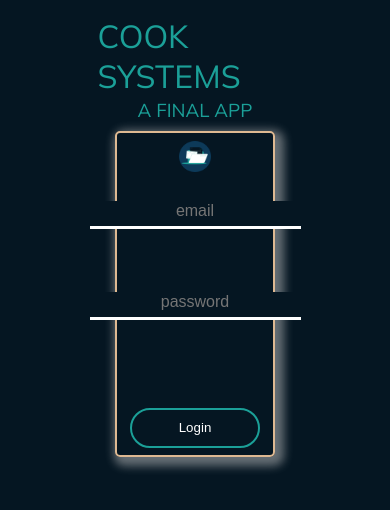
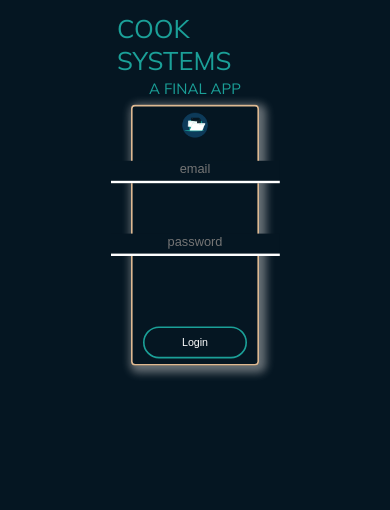
Before and after one commit to ianrose1/erp-fullstack, an Angular app in the folder frontend/: page /login in a window 390 px wide. Shown: the top 510 px of the page. Built offline with nearby package versions, Linux system fonts and the light colour scheme.

Commit message:
updates responsiveness for navbar and document

```diff
--- a/frontend/src/app/components/navbar/navbar.component.css
+++ b/frontend/src/app/components/navbar/navbar.component.css
@@ -69,7 +69,7 @@ a.active>h1.link {
     height: auto;
 }
 
-@media (max-width: 768px) {
+@media (max-width: 800px) {
     .toggle-button {
         display: block;
         /* Show toggle button */
--- a/frontend/src/styles.css
+++ b/frontend/src/styles.css
@@ -34,3 +34,11 @@ body {
 
 html, body { height: 100%; }
 body { margin: 0; font-family: Roboto, "Helvetica Neue", sans-serif; }
+
+
+@media (max-width: 800px) {
+    html {
+        transform: scale(.80);
+        transform-origin: top;
+    }
+}
```
